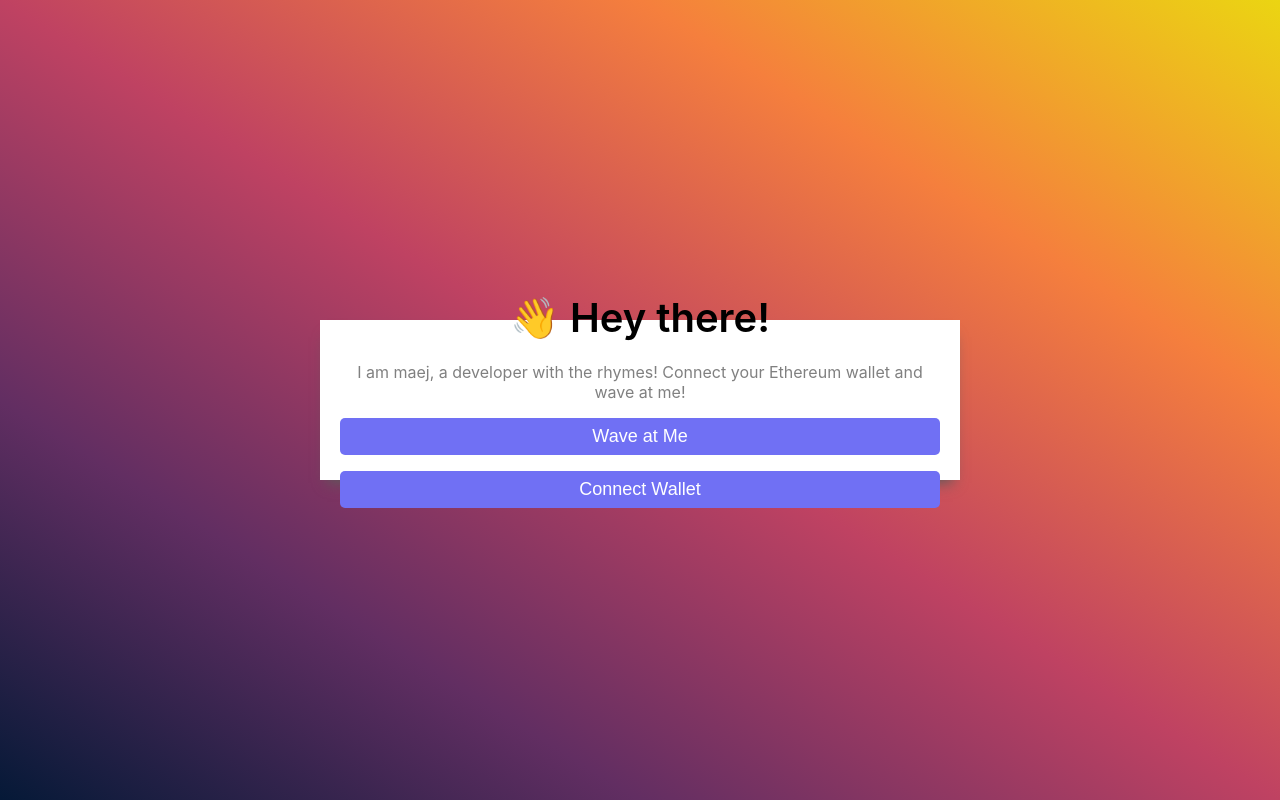
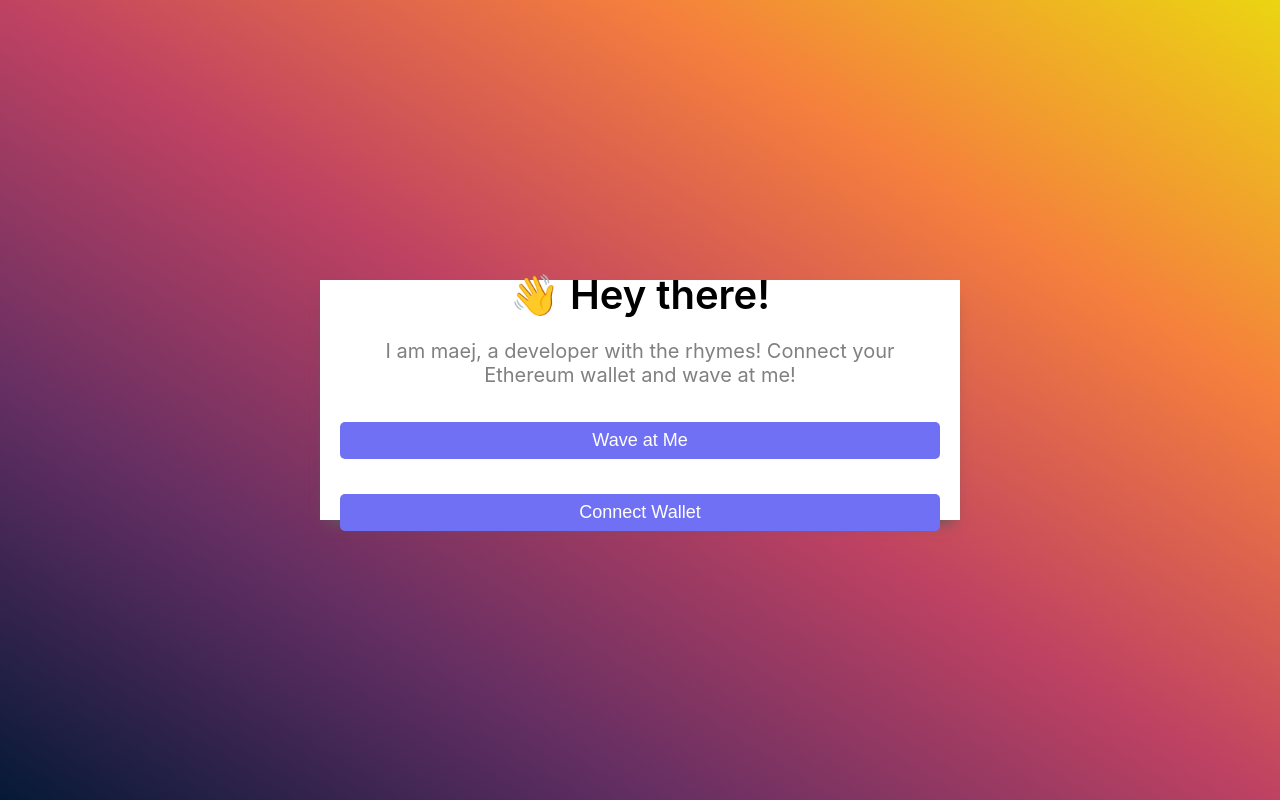
Before and after one commit to mmsesay/wave-portal-web, a React (Create React App) app: page / in a window 1280 px wide. Built offline with nearby package versions, Linux system fonts and the light colour scheme; the HTML template or start-up script is replaced by a standard one.

Commit message:
Add: spinner loading feature

```diff
--- a/src/App.css
+++ b/src/App.css
@@ -13,7 +13,7 @@
   flex-direction: column;
   justify-content: center;
   max-width: 600px;
-  height: 20%;
+  height: 30%;
   padding: 0 20px;
   -webkit-box-shadow: 0px 10px 13px -7px #c0c0c0, 3px 6px 13px 3px rgba(240,240,240,0);
   box-shadow: 0px 10px 13px -7px #5b5a5a, 3px 6px 13px 3px rgba(240,240,240,0);
@@ -31,11 +31,12 @@
   text-align: center;
   color: gray;
   margin-top: 20px;
+  font-size: 20px;
 }
 
 .waveButton {
   cursor: pointer;
-  margin-top: 16px;
+  margin-top: 35px;
   padding: 8px;
   border: 0;
   border-radius: 5px;
@@ -43,3 +44,8 @@
   font-size: 18px;
   background-color: rgb(112, 112, 244);
 }
+
+.spinner {
+  height: 40px;
+  width: 40px;
+}
--- a/src/App.js
+++ b/src/App.js
@@ -10,6 +10,7 @@
   */
   // const [ethereum] = useState(window);
   const [currentAccount, setCurrentAccount] = useState("");
+  const [loading, setLoading] = useState(false);
 
   const contractAddress = "0x700AA3806bEDAb6b413E261fe3B67f1bDfC847E0";
   const contractABI = abi.abi;
@@ -23,6 +24,8 @@
         const signer = provider.getSigner();
         const wavePortalContract = new ethers.Contract(contractAddress, contractABI, signer);
 
+        setLoading(true);
+
         let count = await wavePortalContract.getTotalWaves();
         console.log("Retrieved total wave count...", count.toNumber());
 
@@ -32,7 +35,9 @@
         const waveTxn = await wavePortalContract.wave();
         console.log("Mining...", waveTxn.hash);
 
-        await waveTxn.wait();
+        const inProgress = await waveTxn.wait();
+        inProgress && setLoading(false);
+
         console.log("Mined -- ", waveTxn.hash);
 
         count = await wavePortalContract.getTotalWaves();
@@ -105,16 +110,16 @@
     <div className="mainContainer">
 
       <div className="dataContainer">
-        <div className="header">
-        👋 Hey there!
-        </div>
+        <div className="header">👋 Hey there!</div>
 
-        <div className="bio text-lg">
+        <div className="bio">
         I am maej, a developer with the rhymes! Connect your Ethereum wallet and wave at me!
         </div>
 
         <button className="waveButton" onClick={wave}>
-          Wave at Me
+          {
+            loading?  (<img className="spinner" src="/spinner/spinner.svg" alt="spinnerIcon" />) : "Wave at Me"
+          }
         </button>
 
         {/*
```
Also changed, not shown: public/spinner/spinner.svg.
